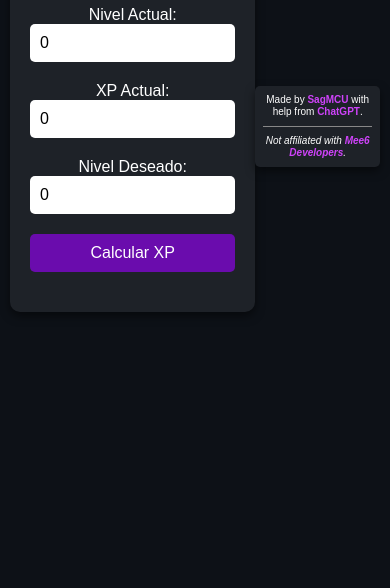
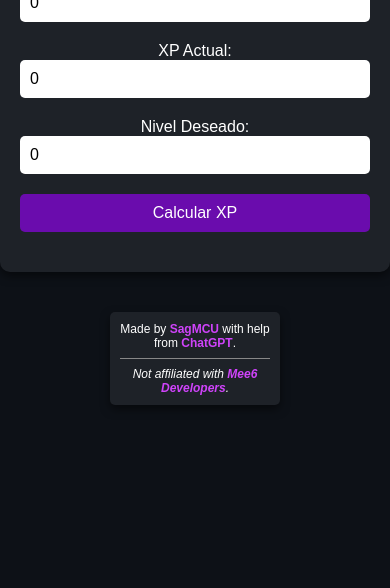
Before and after one commit to SagMCU/Mee6LevelCalculator, a plain HTML site: page index.html in a window 390 px wide. Shown: the part 316-904 px from the top of the page. Before the commit the page ends 864 px from the top, so only its background shows below. Drawn offline with Linux system fonts and the light colour scheme.

Commit message:
Better looking code structure and better for mobile

```diff
--- a/index.html
+++ b/index.html
@@ -1,11 +1,12 @@
 <!DOCTYPE html>
 <html lang="en">
+
 <head>
     <!-- Google tag (gtag.js) -->
     <script async src="https://www.googletagmanager.com/gtag/js?id=G-G5JT8RHL4P"></script>
     <script>
         window.dataLayer = window.dataLayer || [];
-  function gtag(){dataLayer.push(arguments);}
+        function gtag() { dataLayer.push(arguments); }
         gtag('js', new Date());
 
         gtag('config', 'G-G5JT8RHL4P');
@@ -14,7 +15,8 @@
     <meta charset="UTF-8">
     <meta name="viewport" content="width=device-width, initial-scale=1.0">
     <title>XP Calculator</title>
-    <link rel="icon" type="image/x-icon" href="https://github.com/SagMCU/Mee6LevelCalculator/blob/main/TabIcon-2.png?raw=true">
+    <link rel="icon" type="image/x-icon"
+        href="https://github.com/SagMCU/Mee6LevelCalculator/blob/main/TabIcon-2.png?raw=true">
     <style>
         body {
             font-family: Arial, sans-serif;
@@ -22,9 +24,11 @@
             background-color: #0d1117;
             color: white;
             display: flex;
+            flex-direction: column;
             justify-content: center;
             align-items: center;
             height: 100vh;
+            position: relative;
         }
 
         .container {
@@ -35,6 +39,7 @@
             box-shadow: 0px 4px 10px rgba(0, 0, 0, 0.5);
             max-width: 350px;
             width: 100%;
+            margin-bottom: 80px;
         }
 
         label {
@@ -77,15 +82,14 @@
             body {
                 margin: 10px;
             }
-            input, button {
+
+            input,
+            button {
                 font-size: 16px;
             }
         }
 
         .footer-square {
-            position: fixed;
-            bottom: 10px;
-            left: 10px;
             background-color: #1e2228;
             color: white;
             padding: 10px;
@@ -93,14 +97,23 @@
             font-size: 12px;
             text-align: center;
             box-shadow: 0px 4px 10px rgba(0, 0, 0, 0.5);
+            width: 100%;
+            /* Allow it to take up full width */
             max-width: 150px;
-            line-height: 1.2;
-            z-index: 1000; /* Ensure it stays on top */
+            /* Limit width on larger screens */
+            position: absolute;
+            /* Position absolutely for desktop */
+            left: 10px;
+            /* Align to left on desktop */
+            bottom: 10px;
+            /* Align to bottom */
+            z-index: 1000;
         }
 
         .footer-square b {
             font-weight: bold;
-            color: #cf43fa; /* Set bold words to the specified color */
+            color: #cf43fa;
+            /* Set bold words to the specified color */
         }
 
         .footer-square i {
@@ -109,30 +122,38 @@
 
         .footer-square hr {
             border: none;
-            border-top: 1px solid #888; /* Light gray line */
+            border-top: 1px solid #888;
             margin: 8px 0;
         }
 
-        /* Responsive adjustments for mobile */
+        /* Mobile-specific styles */
         @media screen and (max-width: 600px) {
             .footer-square {
-                position: relative; /* Change position to relative */
-                bottom: auto; /* Reset bottom */
-                left: auto; /* Reset left */
-                margin-top: 20px; /* Add space between main content and footer */
-                max-width: 100%; /* Allow it to take up full width */
-                text-align: center; /* Center text on mobile */
-                font-size: 10px; /* Adjust font size */
-                padding: 8px;
+                position: relative;
+                /* Change to relative on mobile */
+                left: 0;
+                /* Reset left position */
+                bottom: 0;
+                /* Reset bottom position */
+                margin-top: 20px;
+                /* Add margin to top */
+                text-align: center;
+                /* Center the text */
+            }
+
+            body {
+                padding: 20px 10px;
+                /* Add padding for mobile */
             }
 
             .container {
-                margin-bottom: 50px; /* Ensure space between the container and footer on mobile */
+                margin-bottom: 20px;
+                /* Ensure space between container and footer on mobile */
             }
         }
-
     </style>
 </head>
+
 <body>
     <div class="container">
         <h1>Calculadora XP :D</h1>
@@ -231,4 +252,5 @@
         }
     </script>
 </body>
+
 </html>
```
Lines whose indentation alone changed are shown as unchanged.
